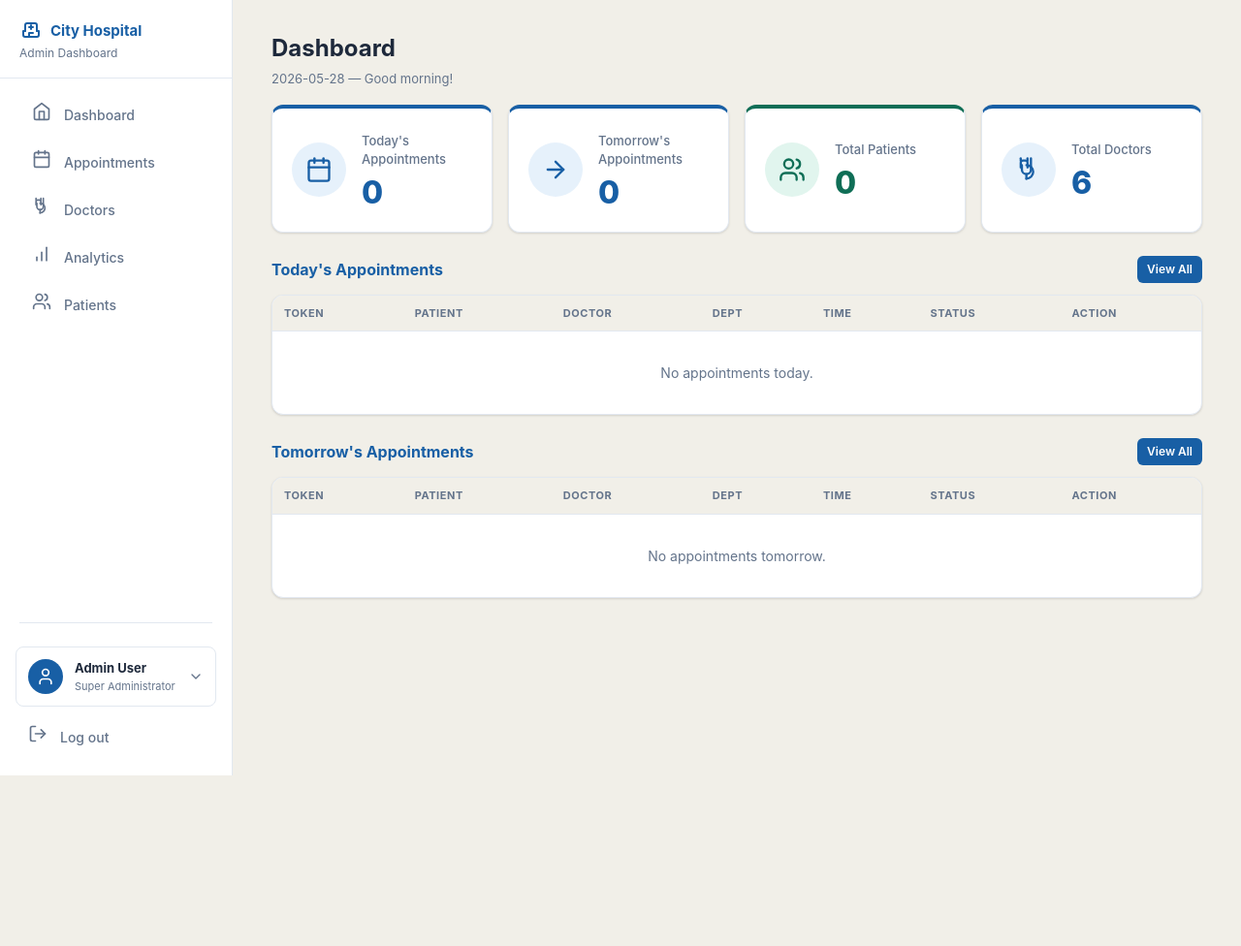
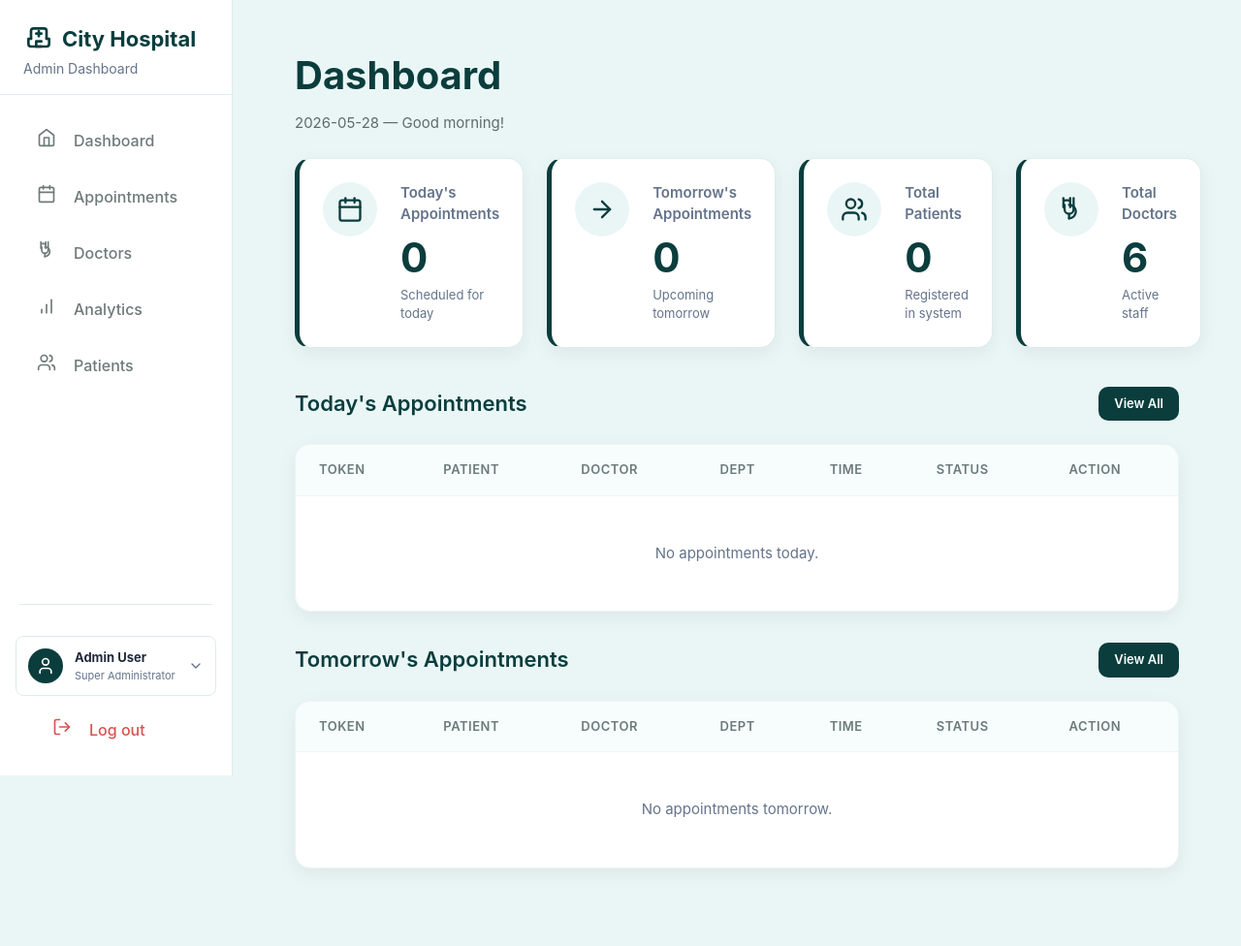
Before and after one commit to mohithpandiri2222-a11y/Hospital-WhatsApp-bot, a Flask app: page /admin/ in a window 1280 px wide. Shown: the whole page at 97% size. Before the commit the page ends 800 px from the top, so only its background shows below. Run offline with Flask 3, Linux system fonts and the light colour scheme; the visitor is signed in with stand-in values (Sample User, id 1); data comes from the database, SQL or seed files in the repository; data that the repository does not hold is empty.

Commit message:
UI/UX Modernization for Admin Dashboard

```diff
--- a/bot/admin_dashboard/static/css/admin.css
+++ b/bot/admin_dashboard/static/css/admin.css
@@ -2,29 +2,39 @@
 *, *::before, *::after { box-sizing: border-box; margin: 0; padding: 0; }
 
 :root {
-  --primary: #185FA5;
-  --primary-dark: #0C447C;
-  --primary-light: #E6F1FB;
-  --success: #0F6E56;
-  --danger: #A32D2D;
-  --warning: #BA7517;
+  --primary: #0B3D3D;
+  --primary-hover: #125353;
+  --primary-light: #EAF6F6;
+  --success: #22C55E;
+  --danger: #EF4444;
+  --warning: #F59E0B;
+
   --text: #1E293B;
+  --text-body: #36454F;
   --text-muted: #64748B;
-  --border: #E2E8F0;
-  --bg: #F1EFE8;
+  --text-secondary: #6B7A7A;
+
+  --border: #DDECEC;
+  --border-light: #EEF3F3;
+  --bg: #EAF6F6;
   --white: #FFFFFF;
+
   --sidebar-w: 240px;
   --tab-h: 64px;
-  --radius: 12px;
-  --shadow: 0 1px 3px rgba(0,0,0,.08), 0 1px 2px rgba(0,0,0,.06);
-  --shadow-md: 0 4px 6px rgba(0,0,0,.07), 0 2px 4px rgba(0,0,0,.06);
+
+  --radius-sm: 8px;
+  --radius: 10px;
+  --radius-lg: 16px;
+
+  --shadow: 0 6px 20px rgba(0,0,0,.06);
+  --shadow-hover: 0 10px 25px rgba(0,0,0,.08);
 }
 
 body {
-  font-family: -apple-system, BlinkMacSystemFont, 'Segoe UI', Roboto, sans-serif;
+  font-family: -apple-system, BlinkMacSystemFont, 'Segoe UI', Roboto, 'Inter', sans-serif;
   background: var(--bg);
-  color: var(--text);
-  font-size: 15px;
+  color: var(--text-body);
+  font-size: 16px;
   line-height: 1.5;
 }
 
@@ -52,54 +62,60 @@ ul { list-style: none; }
 }
 
 .sidebar-logo {
-  padding: 20px 20px 16px;
+  padding: 24px 24px 16px;
   border-bottom: 1px solid var(--border);
 }
 
 .sidebar-logo h1 {
-  font-size: 15px;
+  font-size: 22px;
   font-weight: 700;
   color: var(--primary);
   line-height: 1.3;
 }
 
+.sidebar-logo h1 svg {
+  width: 32px;
+  height: 32px;
+}
+
 .sidebar-logo p {
-  font-size: 12px;
+  font-size: 14px;
   color: var(--text-muted);
-  margin-top: 2px;
+  margin-top: 4px;
 }
 
 .sidebar-nav {
-  padding: 12px 0;
+  padding: 16px 0;
   flex: 1;
 }
 
 .nav-item {
   display: flex;
   align-items: center;
-  gap: 12px;
-  padding: 10px 16px;
-  margin: 2px 16px;
-  font-size: 14px;
+  gap: 16px;
+  padding: 12px 16px;
+  margin: 4px 16px;
+  font-size: 16px;
   font-weight: 500;
-  color: var(--text-muted);
-  border-radius: 8px;
-  transition: background 0.15s, color 0.15s;
+  color: #6F7A7A;
+  border-radius: var(--radius);
+  transition: background 0.2s, color 0.2s;
   cursor: pointer;
+  border-left: 4px solid transparent;
 }
 
 .nav-item:hover {
-  background: var(--primary-light);
-  color: var(--primary);
+  background: #F7FCFC;
 }
 
 .nav-item.active {
-  background: var(--primary);
-  color: var(--white);
+  background: var(--primary-light);
+  color: var(--primary);
   font-weight: 600;
+  border-left: 4px solid var(--primary);
 }
 
-.nav-item .icon { font-size: 18px; width: 22px; text-align: center; }
+.nav-item .icon { font-size: 20px; width: 24px; text-align: center; }
 
 .sidebar-logout {
   padding: 16px 20px;
@@ -109,29 +125,37 @@ ul { list-style: none; }
 .sidebar-divider {
   height: 1px;
   background: var(--border);
-  margin: 8px 20px;
+  margin: 16px 20px;
+}
+
+.logout-btn {
+  color: #D9534F !important;
+}
+
+.logout-btn:hover {
+  background: #FDF3F3 !important;
 }
 
 /* ── Main Content ──────────────────────────────────────────── */
 .main-content {
   flex: 1;
-  padding: 20px 16px;
-  padding-bottom: calc(var(--tab-h) + 16px);
+  padding: 24px 20px;
+  padding-bottom: calc(var(--tab-h) + 24px);
   min-width: 0;
 }
 
 .page-title {
-  font-size: 20px;
+  font-size: 40px;
   font-weight: 700;
-  color: var(--text);
-  margin-bottom: 16px;
+  color: var(--primary);
+  margin-bottom: 8px;
 }
 
 .page-subtitle {
-  font-size: 13px;
-  color: var(--text-muted);
-  margin-top: -12px;
-  margin-bottom: 16px;
+  font-size: 15px;
+  color: #5F6B6B;
+  margin-top: 0;
+  margin-bottom: 24px;
 }
 
 /* ── Bottom Tab Bar (Mobile) ───────────────────────────────── */
@@ -167,20 +191,25 @@ ul { list-style: none; }
 .cards-grid {
   display: grid;
   grid-template-columns: repeat(2, 1fr);
-  gap: 12px;
-  margin-bottom: 24px;
+  gap: 24px;
+  margin-bottom: 40px;
 }
 
 .card {
   background: var(--white);
-  border-radius: var(--radius);
-  padding: 24px 20px;
+  border-radius: var(--radius-lg);
+  padding: 24px;
   box-shadow: var(--shadow);
   border: 1px solid var(--border);
-  border-top: 4px solid var(--primary);
+  border-left: 5px solid var(--primary);
   display: flex;
-  align-items: center;
-  gap: 16px;
+  align-items: flex-start;
+  gap: 24px;
+  transition: transform 0.2s;
+}
+
+.card:hover {
+  transform: translateY(-2px);
 }
 
 .card-icon {
@@ -199,134 +228,141 @@ ul { list-style: none; }
 .card-info {
   display: flex;
   flex-direction: column;
+  flex: 1;
 }
 
 .card-label {
-  font-size: 13px;
+  font-size: 15px;
   color: var(--text-muted);
-  font-weight: 500;
+  font-weight: 600;
+  margin-bottom: 12px;
+}
+
+.card-value {
+  font-size: 42px;
+  font-weight: 700;
+  color: var(--primary);
+  line-height: 1;
   margin-bottom: 8px;
 }
 
-.card-value {
-  font-size: 32px;
-  font-weight: 800;
-  color: var(--primary);
-  line-height: 1;
+.card-subtitle {
+  font-size: 13px;
+  color: var(--text-muted);
 }
-
-.card-primary { border-top-color: var(--primary); }
-.card-primary .card-icon { background: var(--primary-light); color: var(--primary); }
-.card-primary .card-value { color: var(--primary); }
-
-.card-success { border-top-color: var(--success); }
-.card-success .card-icon { background: #E1F5EE; color: var(--success); }
-.card-success .card-value { color: var(--success); }
 
 /* ── Section Headers ───────────────────────────────────────── */
 .section-header {
   display: flex;
   align-items: center;
   justify-content: space-between;
-  margin-bottom: 12px;
-  margin-top: 8px;
+  margin-bottom: 24px;
+  margin-top: 16px;
 }
 
 .section-title {
-  font-size: 16px;
-  font-weight: 700;
+  font-size: 22px;
+  font-weight: 600;
   color: var(--primary);
 }
 
 /* ── Tables ─────────────────────────────────────────────────── */
 .table-wrap {
   background: var(--white);
-  border-radius: var(--radius);
+  border-radius: var(--radius-lg);
   box-shadow: var(--shadow);
-  border: 1px solid var(--border);
+  border: 1px solid var(--border-light);
   overflow-x: auto;
-  margin-bottom: 24px;
+  margin-bottom: 32px;
   -webkit-overflow-scrolling: touch;
 }
 
 table {
   width: 100%;
   border-collapse: collapse;
-  min-width: 520px;
+  min-width: 600px;
 }
 
 thead th {
-  background: var(--bg);
-  padding: 10px 12px;
+  background: #F7FCFC;
+  padding: 16px 24px;
   text-align: left;
-  font-size: 11px;
-  font-weight: 700;
+  font-size: 13px;
+  font-weight: 600;
   text-transform: uppercase;
-  letter-spacing: .05em;
-  color: var(--text-muted);
-  border-bottom: 1px solid var(--border);
+  letter-spacing: .5px;
+  color: #6B7A7A;
+  border-bottom: 1px solid var(--border-light);
   white-space: nowrap;
 }
 
 tbody td {
-  padding: 16px 12px;
-  font-size: 13px;
-  border-bottom: 1px solid var(--border);
+  padding: 16px 24px;
+  font-size: 16px;
+  border-bottom: 1px solid var(--border-light);
   vertical-align: middle;
+  height: 56px;
 }
 
 tbody tr:last-child td { border-bottom: none; }
-tbody tr:hover { background: #F1EFE8; }
+tbody tr:hover { background: #F9FFFF; }
 
 .empty-row td {
   text-align: center;
   color: var(--text-muted);
-  padding: 32px;
-  font-size: 14px;
+  padding: 48px 32px;
+  font-size: 15px;
+}
+
+.empty-icon {
+  margin-bottom: 16px;
+  color: var(--border);
 }
 
 /* ── Status Badges ─────────────────────────────────────────── */
 .badge {
   display: inline-block;
-  padding: 3px 8px;
+  padding: 4px 12px;
   border-radius: 20px;
-  font-size: 11px;
+  font-size: 12px;
   font-weight: 600;
   text-transform: uppercase;
   letter-spacing: .03em;
 }
 
-.badge-booked { background: #E6F1FB; color: #0C447C; }
-.badge-cancelled { background: #FCEBEB; color: #791F1F; }
-.badge-completed { background: #E1F5EE; color: #085041; }
+.badge-booked { background: var(--primary-light); color: var(--primary); }
+.badge-cancelled { background: #FEE2E2; color: var(--danger); }
+.badge-completed { background: #DCFCE7; color: var(--success); }
 
 /* ── Buttons ────────────────────────────────────────────────── */
 .btn {
   display: inline-flex;
   align-items: center;
-  gap: 6px;
-  padding: 9px 16px;
-  border-radius: 8px;
-  font-size: 13px;
+  justify-content: center;
+  gap: 8px;
+  padding: 14px 24px;
+  border-radius: var(--radius);
+  font-size: 14px;
   font-weight: 600;
   cursor: pointer;
   border: none;
-  transition: opacity 0.15s, transform 0.1s;
+  transition: all 0.2s;
   text-align: center;
   white-space: nowrap;
 }
 
-.btn:active { transform: scale(0.97); }
-.btn-sm { padding: 5px 10px; font-size: 12px; border-radius: 6px; }
+.btn:active { transform: scale(0.98); }
+
+.btn-sm { padding: 8px 16px; font-size: 13px; }
 
 .btn-primary { background: var(--primary); color: var(--white); }
-.btn-primary:hover { background: var(--primary-dark); }
+.btn-primary:hover { background: var(--primary-hover); transform: translateY(-1px); box-shadow: var(--shadow); }
 
-.btn-danger { background: #FCEBEB; color: #791F1F; }
-.btn-danger:hover { background: #F7C1C1; }
+.btn-danger { background: #FEE2E2; color: var(--danger); }
+.btn-danger:hover { background: #FCA5A5; }
 
-.btn-success { background: #E1F5EE; color: #085041; }
-.btn-success:hover { background: #9FE1CB; }
+.btn-success { background: #DCFCE7; color: var(--success); }
+.btn-success:hover { background: #86EFAC; }
 
 .btn-outline {
   background: var(--white);
@@ -647,16 +710,16 @@ input:focus, select:focus { border-color: var(--primary); }
   .bottom-tabs { display: none; }
   .main-content {
     margin-left: var(--sidebar-w);
-    padding: 28px 32px;
-    padding-bottom: 28px;
+    padding: 40px 48px;
+    padding-bottom: 40px;
   }
-  .cards-grid { grid-template-columns: repeat(4, 1fr); gap: 16px; }
-  .stats-row { grid-template-columns: repeat(4, 1fr); }
-  .page-title { font-size: 24px; }
+  .cards-grid { grid-template-columns: repeat(4, 1fr); gap: 24px; }
+  .stats-row { grid-template-columns: repeat(4, 1fr); gap: 24px; }
+  .page-title { font-size: 40px; }
   .filter-bar { flex-wrap: nowrap; }
   .add-leave-form { flex-wrap: nowrap; }
 }
 
 @media (min-width: 1024px) {
-  .main-content { padding: 32px 40px; }
+  .main-content { padding: 48px 64px; }
 }
--- a/bot/admin_dashboard/templates/admin/dashboard.html
+++ b/bot/admin_dashboard/templates/admin/dashboard.html
@@ -8,31 +8,35 @@
 <!-- Summary Cards -->
 <div class="cards-grid">
   <div class="card card-primary">
-    <span class="card-icon"><svg xmlns="http://www.w3.org/2000/svg" width="24" height="24" viewBox="0 0 24 24" fill="none" stroke="currentColor" stroke-width="2" stroke-linecap="round" stroke-linejoin="round"><rect width="18" height="18" x="3" y="4" rx="2" ry="2"/><line x1="16" x2="16" y1="2" y2="6"/><line x1="8" x2="8" y1="2" y2="6"/><line x1="3" x2="21" y1="10" y2="10"/></svg></span>
+    <span class="card-icon"><svg xmlns="http://www.w3.org/2000/svg" width="28" height="28" viewBox="0 0 24 24" fill="none" stroke="currentColor" stroke-width="2" stroke-linecap="round" stroke-linejoin="round"><rect width="18" height="18" x="3" y="4" rx="2" ry="2"/><line x1="16" x2="16" y1="2" y2="6"/><line x1="8" x2="8" y1="2" y2="6"/><line x1="3" x2="21" y1="10" y2="10"/></svg></span>
     <div class="card-info">
       <div class="card-label">Today's Appointments</div>
       <div class="card-value">{{ stats.today }}</div>
+      <div class="card-subtitle">Scheduled for today</div>
     </div>
   </div>
   <div class="card card-primary">
-    <span class="card-icon"><svg xmlns="http://www.w3.org/2000/svg" width="24" height="24" viewBox="0 0 24 24" fill="none" stroke="currentColor" stroke-width="2" stroke-linecap="round" stroke-linejoin="round"><path d="M5 12h14"/><path d="m12 5 7 7-7 7"/></svg></span>
+    <span class="card-icon"><svg xmlns="http://www.w3.org/2000/svg" width="28" height="28" viewBox="0 0 24 24" fill="none" stroke="currentColor" stroke-width="2" stroke-linecap="round" stroke-linejoin="round"><path d="M5 12h14"/><path d="m12 5 7 7-7 7"/></svg></span>
     <div class="card-info">
       <div class="card-label">Tomorrow's Appointments</div>
       <div class="card-value">{{ stats.tomorrow }}</div>
+      <div class="card-subtitle">Upcoming tomorrow</div>
     </div>
   </div>
   <div class="card card-success">
-    <span class="card-icon"><svg xmlns="http://www.w3.org/2000/svg" width="24" height="24" viewBox="0 0 24 24" fill="none" stroke="currentColor" stroke-width="2" stroke-linecap="round" stroke-linejoin="round"><path d="M16 21v-2a4 4 0 0 0-4-4H6a4 4 0 0 0-4 4v2"/><circle cx="9" cy="7" r="4"/><path d="M22 21v-2a4 4 0 0 0-3-3.87"/><path d="M16 3.13a4 4 0 0 1 0 7.75"/></svg></span>
+    <span class="card-icon"><svg xmlns="http://www.w3.org/2000/svg" width="28" height="28" viewBox="0 0 24 24" fill="none" stroke="currentColor" stroke-width="2" stroke-linecap="round" stroke-linejoin="round"><path d="M16 21v-2a4 4 0 0 0-4-4H6a4 4 0 0 0-4 4v2"/><circle cx="9" cy="7" r="4"/><path d="M22 21v-2a4 4 0 0 0-3-3.87"/><path d="M16 3.13a4 4 0 0 1 0 7.75"/></svg></span>
     <div class="card-info">
       <div class="card-label">Total Patients</div>
       <div class="card-value">{{ stats.patients }}</div>
+      <div class="card-subtitle">Registered in system</div>
     </div>
   </div>
   <div class="card card-primary">
-    <span class="card-icon"><svg xmlns="http://www.w3.org/2000/svg" width="24" height="24" viewBox="0 0 24 24" fill="none" stroke="currentColor" stroke-width="2" stroke-linecap="round" stroke-linejoin="round"><path d="M11 2v2"/><path d="M5 2v2"/><path d="M5 10V6a2 2 0 0 1 2-2h2a2 2 0 0 1 2 2v4"/><path d="M14 2v10a4 4 0 1 1-8 0V8"/><path d="M10 20a6 6 0 1 0 0-12"/><path d="M10 20v-4"/></svg></span>
+    <span class="card-icon"><svg xmlns="http://www.w3.org/2000/svg" width="28" height="28" viewBox="0 0 24 24" fill="none" stroke="currentColor" stroke-width="2" stroke-linecap="round" stroke-linejoin="round"><path d="M11 2v2"/><path d="M5 2v2"/><path d="M5 10V6a2 2 0 0 1 2-2h2a2 2 0 0 1 2 2v4"/><path d="M14 2v10a4 4 0 1 1-8 0V8"/><path d="M10 20a6 6 0 1 0 0-12"/><path d="M10 20v-4"/></svg></span>
     <div class="card-info">
       <div class="card-label">Total Doctors</div>
       <div class="card-value">{{ stats.doctors }}</div>
+      <div class="card-subtitle">Active staff</div>
     </div>
   </div>
 </div>
--- a/bot/admin_dashboard/templates/admin/doctors.html
+++ b/bot/admin_dashboard/templates/admin/doctors.html
@@ -9,8 +9,8 @@
 <div class="doctor-card" style="padding: 24px; margin-bottom: 0;">
   <div class="doctor-card-header" style="display:flex; justify-content:space-between; align-items:flex-start;">
     <div style="display:flex; gap:16px;">
-      <div style="width:56px; height:56px; border-radius:50%; background:#E2E8F0; display:flex; align-items:center; justify-content:center; flex-shrink: 0;">
-        <svg xmlns="http://www.w3.org/2000/svg" width="32" height="32" viewBox="0 0 24 24" fill="none" stroke="currentColor" stroke-width="1.5" stroke-linecap="round" stroke-linejoin="round" style="color:var(--text-muted);"><path d="M19 21v-2a4 4 0 0 0-4-4H9a4 4 0 0 0-4 4v2"/><circle cx="12" cy="7" r="4"/></svg>
+      <div style="width:72px; height:72px; border-radius:50%; background:var(--primary-light); color:var(--primary); display:flex; align-items:center; justify-content:center; flex-shrink: 0;">
+        <svg xmlns="http://www.w3.org/2000/svg" width="40" height="40" viewBox="0 0 24 24" fill="none" stroke="currentColor" stroke-width="1.5" stroke-linecap="round" stroke-linejoin="round"><path d="M19 21v-2a4 4 0 0 0-4-4H9a4 4 0 0 0-4 4v2"/><circle cx="12" cy="7" r="4"/></svg>
       </div>
       <div>
         <h3 style="font-size: 16px; font-weight: 700; color: var(--text); display: flex; align-items: center; gap: 8px;">{{ doc.name }} <span style="font-size: 10px; color: var(--success); font-weight: 600; text-transform: uppercase;">Active</span></h3>
--- a/bot/admin_dashboard/templates/base_admin.html
+++ b/bot/admin_dashboard/templates/base_admin.html
@@ -46,7 +46,7 @@
         </div>
         <svg xmlns="http://www.w3.org/2000/svg" width="16" height="16" viewBox="0 0 24 24" fill="none" stroke="currentColor" stroke-width="2" stroke-linecap="round" stroke-linejoin="round" style="color:var(--text-muted);"><path d="m6 9 6 6 6-6"/></svg>
       </div>
-      <a href="{{ url_for('admin.logout') }}" class="nav-item" style="margin: 0; padding: 10px 12px;">
+      <a href="{{ url_for('admin.logout') }}" class="nav-item logout-btn">
         <span class="icon"><svg xmlns="http://www.w3.org/2000/svg" width="20" height="20" viewBox="0 0 24 24" fill="none" stroke="currentColor" stroke-width="2" stroke-linecap="round" stroke-linejoin="round"><path d="M9 21H5a2 2 0 0 1-2-2V5a2 2 0 0 1 2-2h4"/><polyline points="16 17 21 12 16 7"/><line x1="21" x2="9" y1="12" y2="12"/></svg></span> Log out
       </a>
     </div>
```
Also changed, not shown: other parts of bot/admin_dashboard/static/css/admin.css (+123 -96 lines), bot/admin_dashboard/templates/admin/analytics.html (+11 -1 lines), bot/admin_dashboard/templates/admin/appointments.html (+9 -1 lines), bot/admin_dashboard/templates/admin/patients.html (+9 -1 lines).
